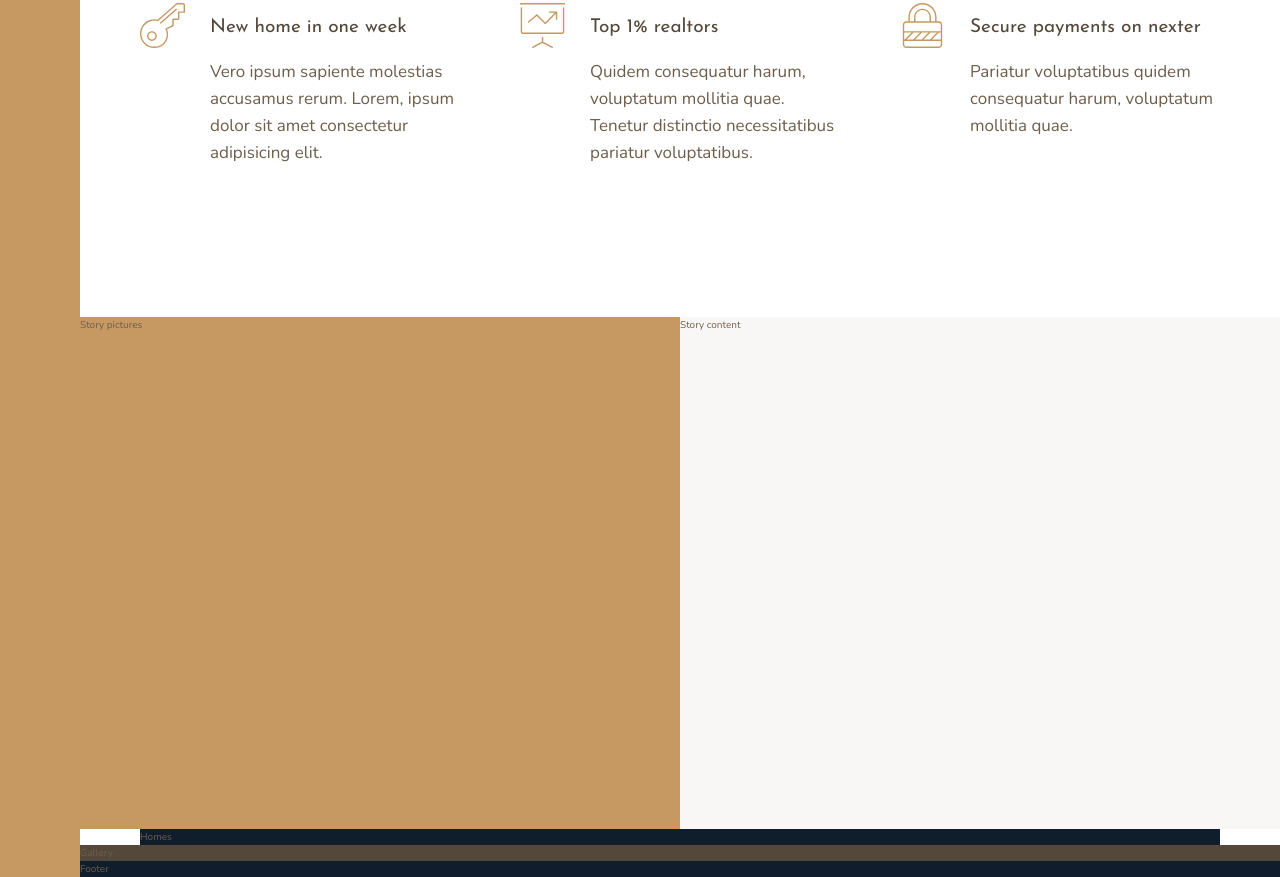
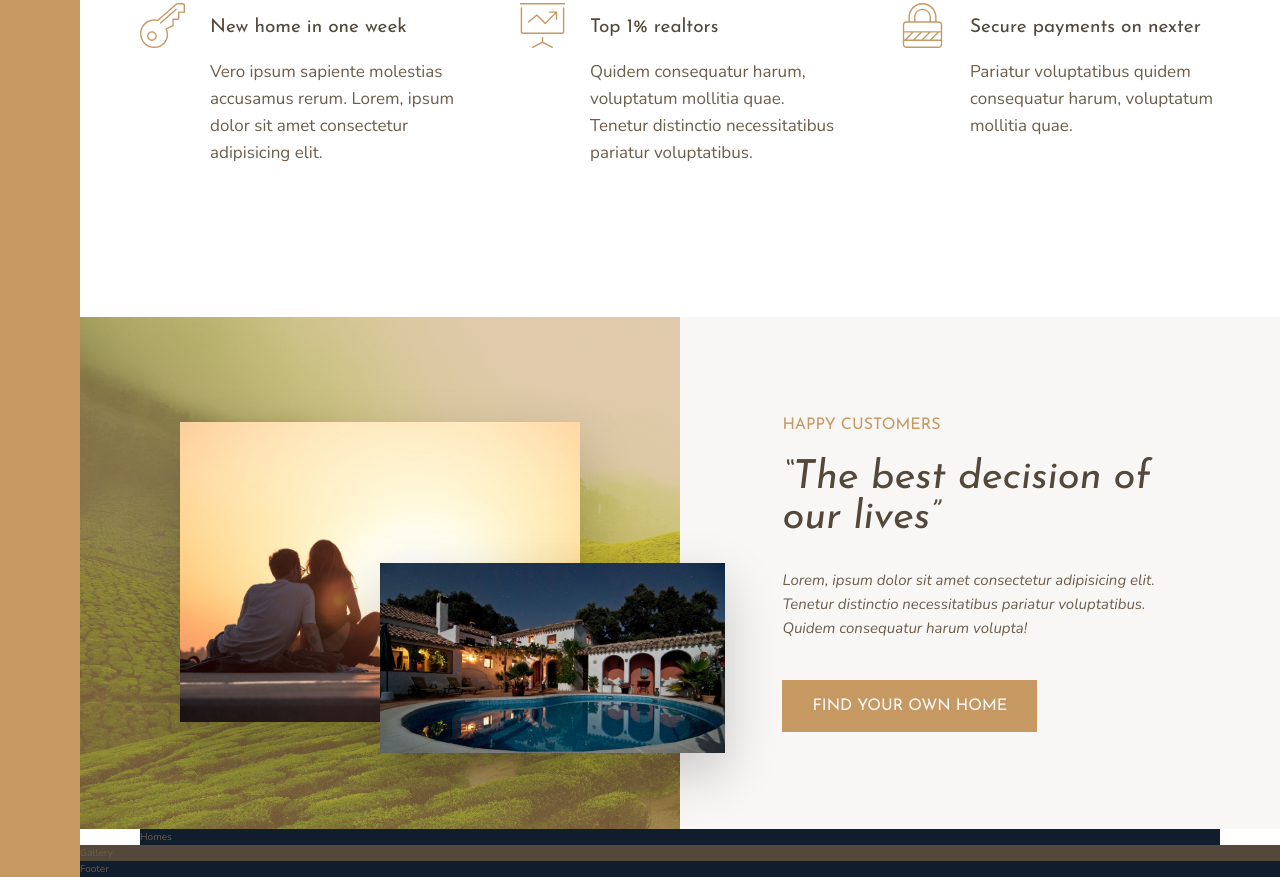
Before and after one commit to vfadeev89/nexter, a website: page index.html in a window 1280 px wide. Shown: the part 991-1868 px from the top of the page. Drawn offline with nearby package versions, Linux system fonts and the light colour scheme.

Commit message:
Реализована секция stories

```diff
--- a/index.html
+++ b/index.html
@@ -95,11 +95,18 @@
 </section>
 
 <div class="story__pictures">
-    Story pictures
+    <img src="img/story-1.jpeg" alt="Couple with new house" class="story__img story__img--1">
+    <img src="img/story-2.jpeg" alt="New house" class="story__img story__img--2">
 </div>
 
 <div class="story__content">
-    Story content
+    <h3 class="heading-3 mb-sm">Happy customers</h3>
+    <h2 class="heading-2 heading-2--dark mb-md">&ldquo;The best decision of our lives&rdquo;</h2>
+    <p class="story__text">
+        Lorem, ipsum dolor sit amet consectetur adipisicing elit. Tenetur distinctio necessitatibus pariatur
+        voluptatibus. Quidem consequatur harum volupta!
+    </p>
+    <button class="btn">Find your own home</button>
 </div>
 
 <section class="homes">
--- /dev/null
+++ b/sass/_helpers.scss
@@ -0,0 +1,15 @@
+.mb-sm {
+  margin-bottom: 2rem;
+}
+
+.mb-md {
+  margin-bottom: 3rem;
+}
+
+.mb-lg {
+  margin-bottom: 4rem;
+}
+
+.mb-hg {
+  margin-bottom: 8rem;
+}
--- a/sass/_story.scss
+++ b/sass/_story.scss
@@ -1,11 +1,48 @@
 .story {
   &__pictures {
     background-color: $color-primary;
+    background-image: linear-gradient(rgba($color-primary, .5), rgba($color-primary, .5)), url(../img/back.jpg);
+    background-size: cover;
     grid-column: full-start / col-end 4;
+
+    display: grid;
+    grid-template-columns: repeat(6, 1fr);
+    grid-template-rows: repeat(6, 1fr);
+    align-items: center;
+  }
+
+  &__img {
+    box-shadow: 0 2rem 5rem rgba(#000, .2);
+
+    &--1 {
+      width: 100%;
+      grid-column: 2 / span 4;
+      grid-row: 2 / span 4;
+    }
+
+    &--2 {
+      width: 115%;
+      z-index: 20;
+      grid-column: 4 / 7;
+      grid-row: 4 / 6;
+    }
   }
 
   &__content {
+    display: flex;
+    flex-direction: column;
+    justify-content: center;
+    align-items: flex-start;
+
     background-color: $color-grey-light-1;
     grid-column: col-start 5 / full-end;
+
+    padding: 6rem 8vw;
+  }
+
+  &__text {
+    font-size: 1.5rem;
+    font-style: italic;
+    margin-bottom: 4rem;
   }
 }
--- a/sass/_typography.scss
+++ b/sass/_typography.scss
@@ -9,10 +9,24 @@
 
 .heading-2 {
   @extend %heading;
+  font-size: 4rem;
+  font-style: italic;
+  line-height: 1;
+
+  &--light {
+    color: $color-grey-light-1;
+  }
+
+  &--dark {
+    color: $color-grey-dark-1;
+  }
 }
 
 .heading-3 {
   @extend %heading;
+  font-size: 1.6rem;
+  color: $color-primary;
+  text-transform: uppercase;
 }
 
 .heading-4 {
@@ -27,3 +41,19 @@
     color: $color-grey-dark-1;
   }
 }
+
+.btn {
+  background-color: $color-primary;
+  color: #f9f7f6;
+  font-family: $font-display;
+  font-size: 1.6rem;
+  text-transform: uppercase;
+  padding: 1.8rem 3rem;
+  border: none;
+  border-radius: 0;
+  transition: all .2s;
+
+  &:hover {
+    background-color: $color-primary-dark;
+  }
+}
--- a/sass/main.scss
+++ b/sass/main.scss
@@ -9,3 +9,4 @@
 @import "homes";
 @import "gallery";
 @import "footer";
+@import "helpers";
```
Also changed, not shown: img/text.txt (deleted, +0 -18 lines), css/main.css, 1 other file.
